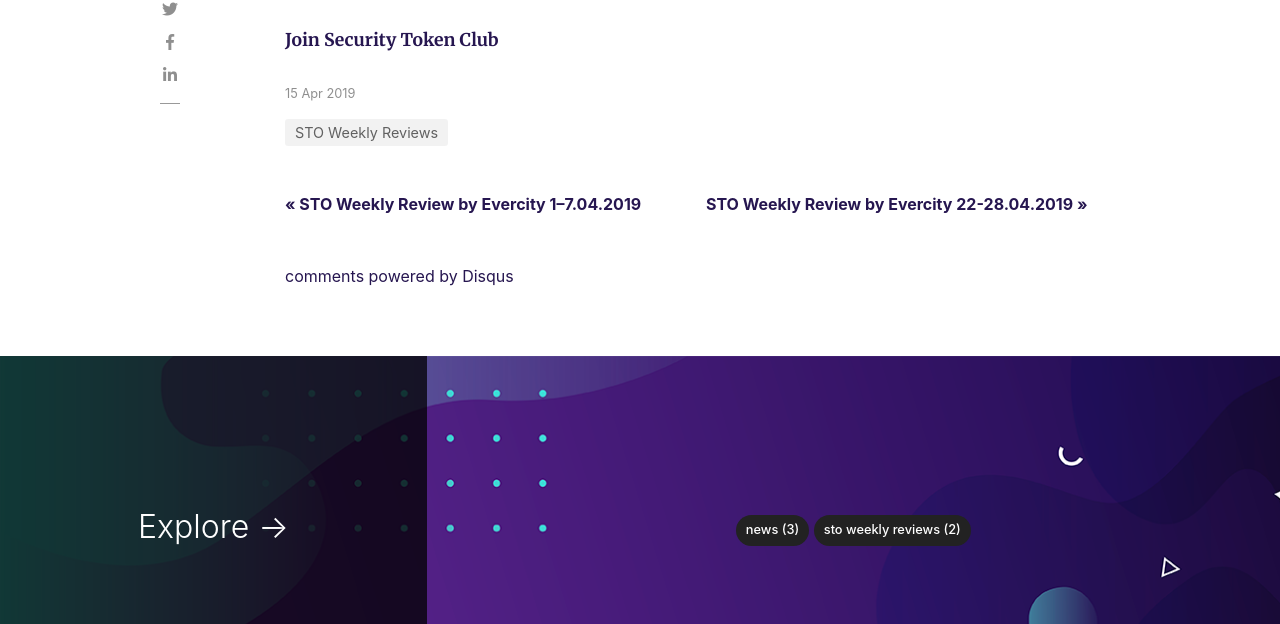
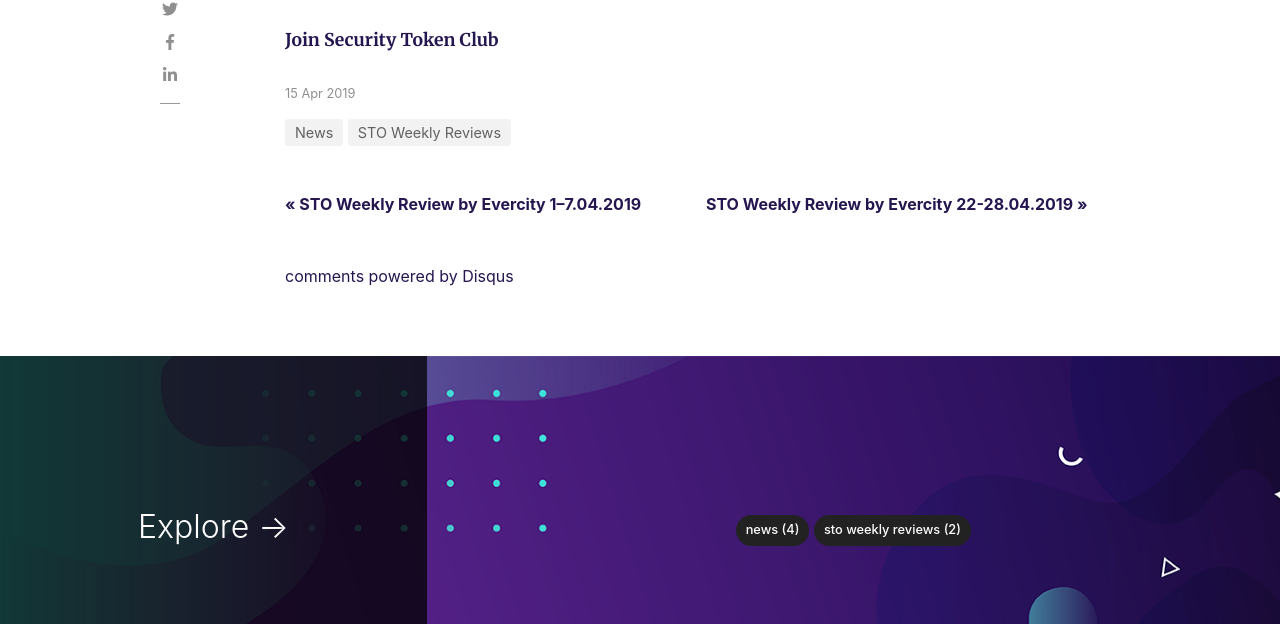
Before and after one commit to staccelerator/sta-blog, a Jekyll site: the page built from _posts/2019-04-15-sto-weekly-review-8-14.04.2019.md, in a window 1280 px wide and 900 px high, scrolled down 1610 px. Shown: the part 136-760 px from the top of the window. Built offline with Jekyll 4.4.1, drawn with Linux system fonts in a browser that asks for light colours; nearby versions of some CDN libraries; comment, search, counter and statistics services are not loaded.

Commit message:
Update Post “2019-04-15-sto-weekly-review-8-14.04.2019”

```diff
--- a/_posts/2019-04-15-sto-weekly-review-8-14.04.2019.md
+++ b/_posts/2019-04-15-sto-weekly-review-8-14.04.2019.md
@@ -6,6 +6,7 @@
 date: 2019-04-15T10:28:35.327Z
 categories:
   - STO Weekly Reviews
+  - News
 image: /assets/images/sto-review-8-14.png
 ---
 #### Projects
```
